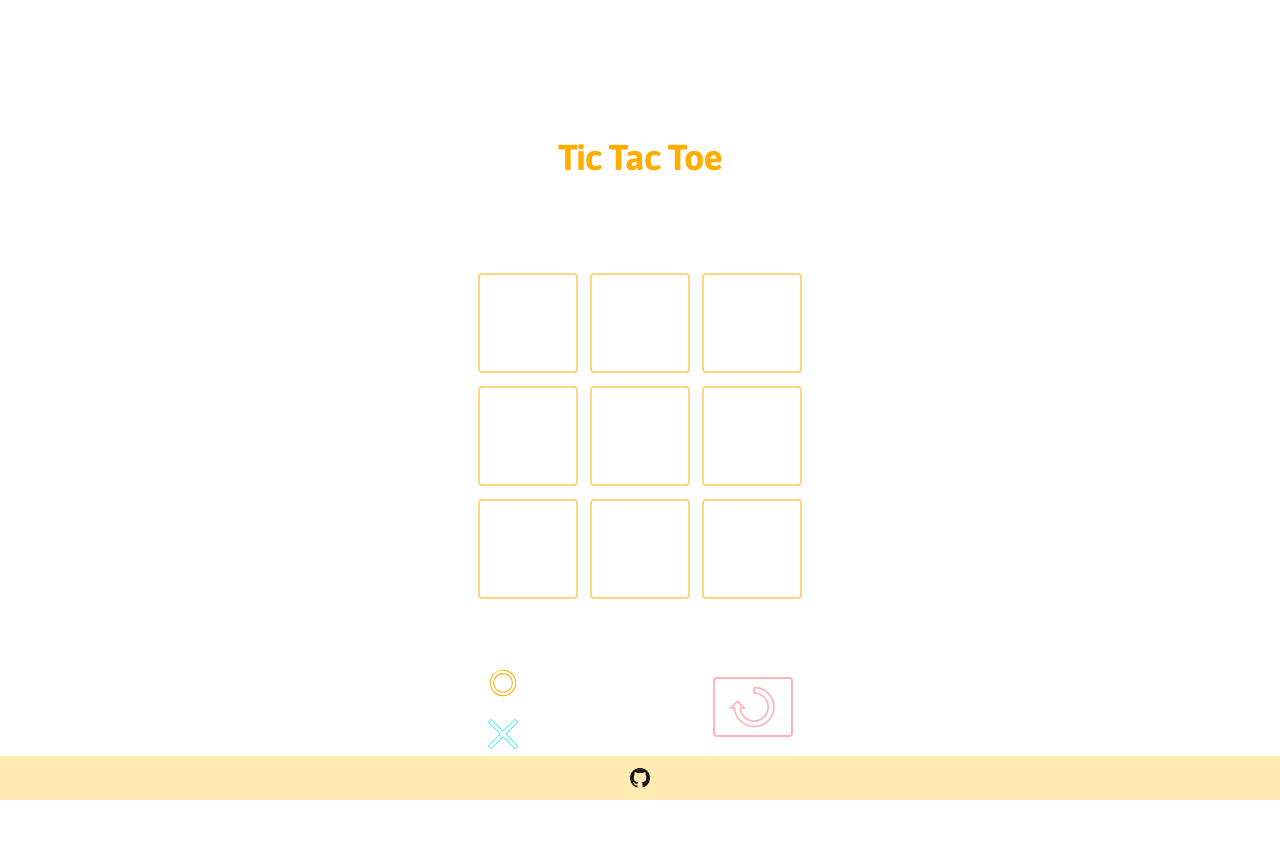
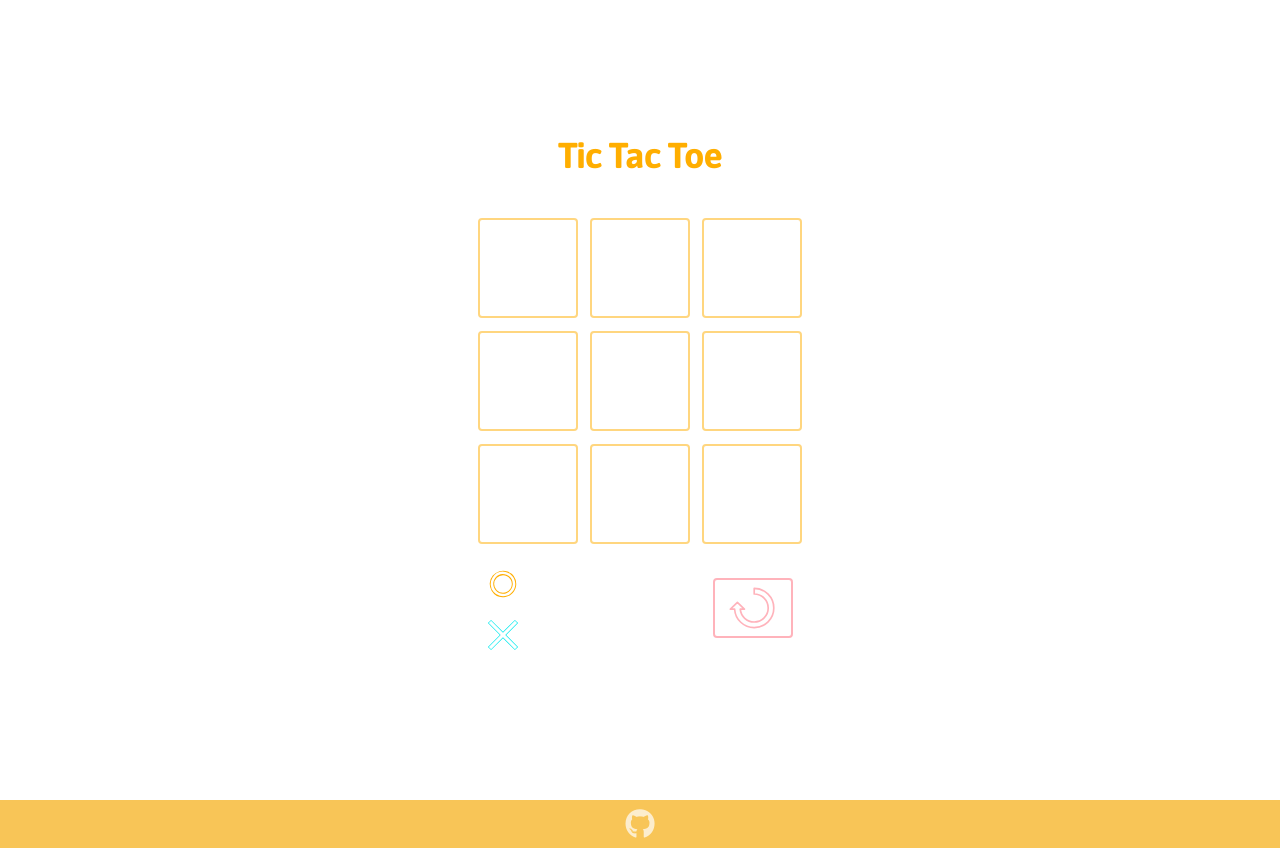
Before and after one commit to asawo/tictactoe, a plain HTML site: page index.html in a window 1280 px wide. Before the commit the page ends 800 px from the top, so only its background shows below. Drawn offline with nearby package versions, Linux system fonts and the light colour scheme.

Commit message:
adjusted alignment with css, added link to github in the footer

```diff
--- a/index.html
+++ b/index.html
@@ -8,6 +8,7 @@
       rel="stylesheet"
       href="https://cdnjs.cloudflare.com/ajax/libs/skeleton/2.0.4/skeleton.css"
     />
+    <script src="https://use.fontawesome.com/fdfdb554d9.js"></script>
     <link href="https://fonts.googleapis.com/css?family=Asap:700&display=swap" rel="stylesheet">
     <link rel="stylesheet" href="style.css" />
     <title>Tic Tac Toe</title>
@@ -53,8 +54,11 @@
 
     <!--Footer-->
     <div id="footer">
-      <a href="https://github.com/asawo"><img src="img/octocat.png"></img></a>
-      </button>
+      <span>
+        <a id="github" href="https://github.com/asawo">
+          <i class="fa fa-github"></i>
+        </a>
+      </span>
     </div>
 
     <!--Modal-->
--- a/style.css
+++ b/style.css
@@ -1,20 +1,23 @@
+html,
 body {
   height: 100%;
   font-family: "Asap", sans-serif;
   font-weight: bolder;
+  margin: 0px;
+  min-width: 333px;
 }
 
 #main {
-  height: 100%;
   min-height: 100%;
   display: flex;
   flex-direction: column;
+  margin: 0px;
 }
 
 #header {
   width: 100%;
-  padding-top: 10%;
-  padding-bottom: 5%;
+  margin-top: auto;
+  padding-bottom: 10px;
   text-align: center;
   color: #ffae00;
 }
@@ -56,10 +59,12 @@ body {
 }
 
 #scoreSection {
-  padding-top: 5%;
+  padding-top: 20px;
   width: 315px;
   height: 100px;
-  margin: auto;
+  margin-left: auto;
+  margin-right: auto;
+  margin-bottom: auto;
 }
 
 #scores {
@@ -105,19 +110,20 @@ body {
 }
 
 #footer {
-  position: fixed;
-  background-color: rgb(255, 234, 177);
-  left: 0;
-  bottom: 0;
   width: 100%;
   text-align: center;
+  background-color: rgb(248, 197, 87);
 }
 
-#footer img {
-  margin-top: 5px;
-  margin-bottom: 5px;
-  padding-top: 7px;
-  height: 20px;
+#footer a {
+  color: white;
+  font-size: 30px;
+  opacity: 0.7;
+}
+#footer a:hover {
+  color: white;
+  font-size: 31px;
+  opacity: 1;
 }
 
 .modal {
```
